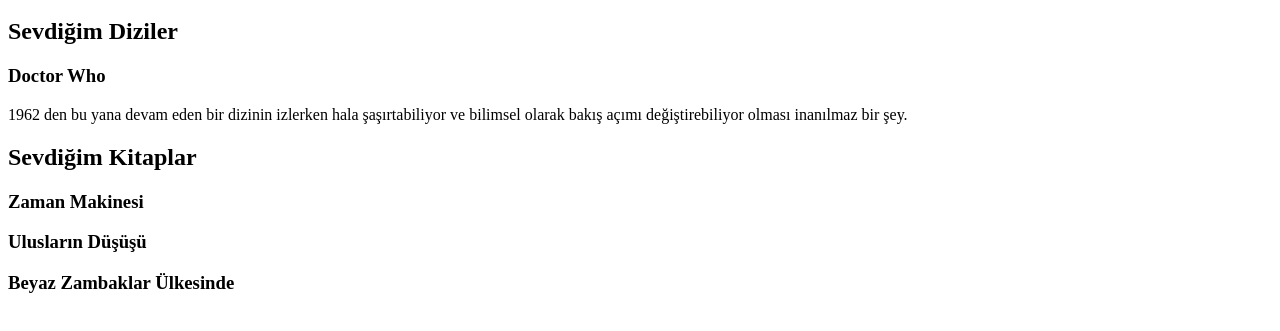
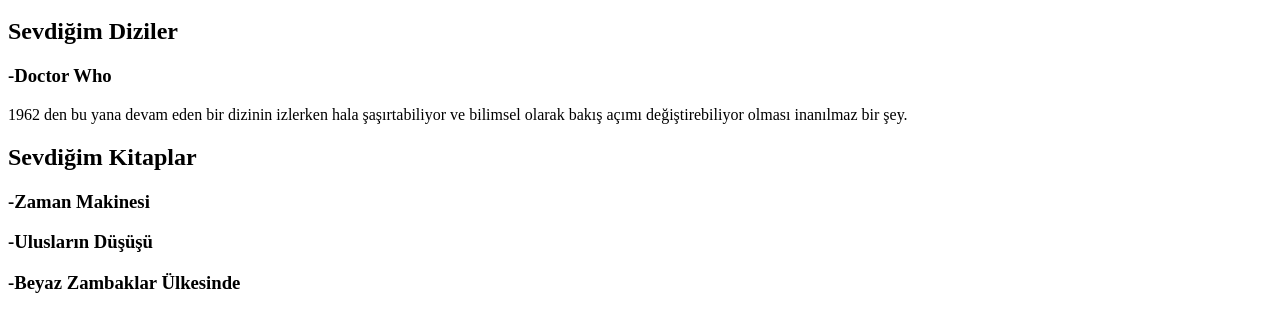
Before and after one commit to tunahanharmanci/-lk-Web-Site, a plain HTML site: page index.html in a window 1280 px wide. Shown: the part 163-494 px from the top of the page. Drawn offline with Linux system fonts and the light colour scheme.

Commit message:
İlk Web Sitesi Oluşturuldu

```diff
--- a/index.html
+++ b/index.html
@@ -8,11 +8,11 @@
     <p>Tarih bölü'mü mezunu,Ekonomi yüksek lisans eğitimi olan tuhaf bir eğitim geçmişim var. Bunları severek okumuş olsam da, içimde hep 'Bilişim Teknolojileri' alanında çalışma arzusu vardı. Derli toplu kaliteli bir eğitim ararken 'Patika' ile karşılaştım. Aslında 2021 yılında kayıt olmuş olsam da eğitim sürecime ancak başlayabildim. Bu kadar kaliteli ve etkileşimli bir eğitim oluşumuna destek olmuş herkese teşekkür ederim. </p>
         <!-- Nelerden Keyif Aldığım Hakkında Kısa Bir Parafraf Yazıldı -->
     <h2>Sevdiğim Diziler</h2>
-    <h3>Doctor Who</h3>
+    <h3>-Doctor Who</h3>
     <P>1962 den bu yana devam eden bir dizinin izlerken hala şaşırtabiliyor ve bilimsel olarak bakış açımı değiştirebiliyor olması inanılmaz bir şey.</P>
     <h2>Sevdiğim Kitaplar</h2>
-    <h3>Zaman Makinesi</h3>
-    <h3>Ulusların Düşüşü</h3>
-    <h3>Beyaz Zambaklar Ülkesinde</h3>
+    <h3>-Zaman Makinesi</h3>
+    <h3>-Ulusların Düşüşü</h3>
+    <h3>-Beyaz Zambaklar Ülkesinde</h3>
     </body>
 </html>
```
